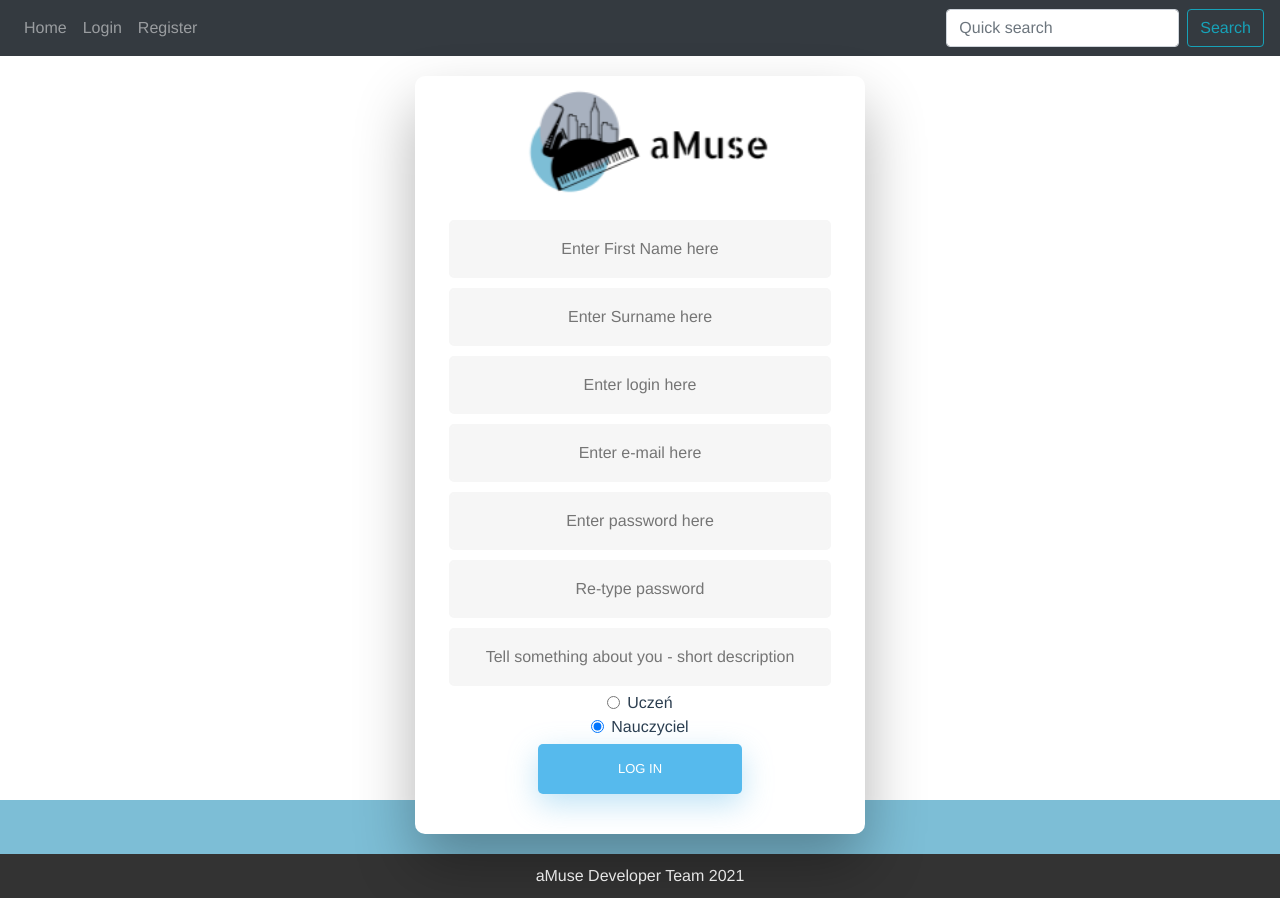
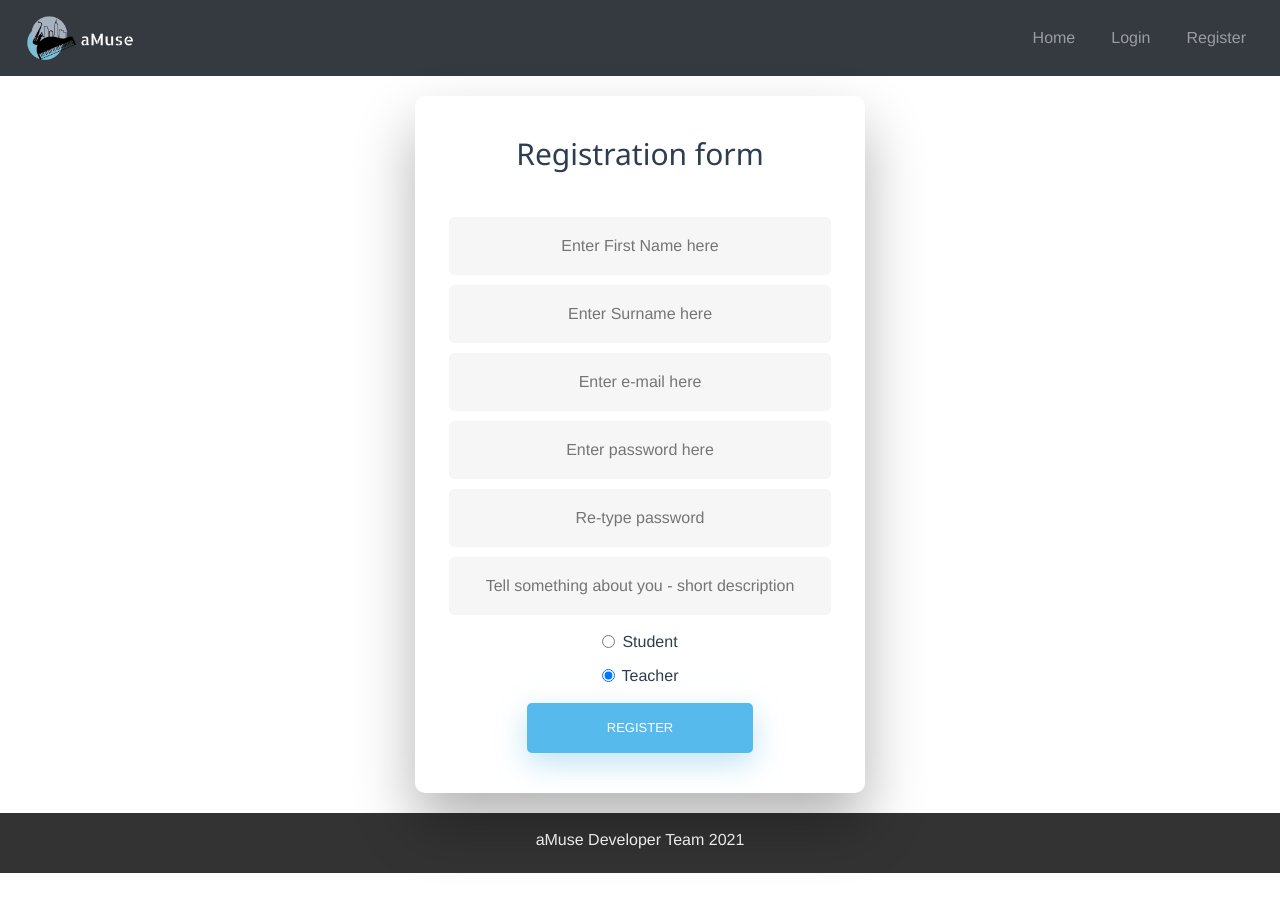
Before and after one commit to PatrykPawlowicz/aMuse_front-end, a Vue app: page /register in a window 1280 px wide. After the commit the page ends 873 px from the top, so only its background shows below. Built offline with nearby package versions, Linux system fonts and the light colour scheme.

Commit message:
register, login page, footer position update

```diff
--- a/public/index.html
+++ b/public/index.html
@@ -1,5 +1,5 @@
 <!DOCTYPE html>
-<html lang="">
+<html lang="en">
 
 
   <head>
@@ -20,7 +20,7 @@
       <strong>We're sorry but <%= htmlWebpackPlugin.options.title %> doesn't work properly without JavaScript enabled. Please enable it to continue.</strong>
     </noscript>
     <div id="app"></div>
-    <!-- built files will be auto injected -->
+
 
     <!--Bootstrap JS-->
     <script src="https://code.jquery.com/jquery-3.2.1.slim.min.js" integrity="sha384-KJ3o2DKtIkvYIK3UENzmM7KCkRr/rE9/Qpg6aAZGJwFDMVNA/GpGFF93hXpG5KkN" crossorigin="anonymous"></script>
--- a/src/App.vue
+++ b/src/App.vue
@@ -3,6 +3,17 @@
 </template>
 
 <style>
+html, body {
+	margin:0;
+	padding:0;
+  min-height: 100%;
+}
+#container {
+		min-height:100%;
+		position:relative;
+	}
+
+
 #app {
   font-family: Avenir, Helvetica, Arial, sans-serif;
   -webkit-font-smoothing: antialiased;
--- a/src/components/footerCom.vue
+++ b/src/components/footerCom.vue
@@ -4,11 +4,15 @@
 
 <style>
 #footer{
-  padding: 10px;
+  padding: 15px;
   text-align: center;
   clear: both;
   background-color: #333;
   color: white;
+	bottom:0;
+	width:100%;
+	height:60px;
+  text-align:center;
 
 }
 </style>
--- a/src/components/headerCom.vue
+++ b/src/components/headerCom.vue
@@ -1,7 +1,6 @@
 <template>
-    <header id="header">
-        <img src="../assets/aMuse_logo-2.png" alt="aMuse">
-    </header>
+    <div>
+    </div>
 </template>
 
 <style>
--- a/src/components/loginView.vue
+++ b/src/components/loginView.vue
@@ -4,7 +4,7 @@
 
     <!-- Logo -->
     <div class="fadeIn first">
-      <img src="..\assets\aMuse_logo-2.png" id="icon" alt="Logo Amuse" />
+      <h1 class="title">Login form</h1>
     </div>
 
     <!-- Login Form -->
@@ -24,14 +24,19 @@
 </template>
 
 <style>
+.title{
+margin: 40px 10px 40px 10px;
+font-family: 'Segoe UI';
+font-size: 30px;
 
+}
 html {
-  background-color: #7dbed6;
+  min-height: 100%;
 }
 
 body {
   font-family: "Poppins", sans-serif;
-  height: 100vh;
+  min-height: 100%;
 }
 
 a {
--- a/src/components/mainView.vue
+++ b/src/components/mainView.vue
@@ -10,8 +10,9 @@
 #main{
 margin: 1%;
 width: 74%;
-min-height: 400px;
+min-height: 100%;
 float: left;
+}
 
-}
+
 </style>
--- a/src/components/navBar.vue
+++ b/src/components/navBar.vue
@@ -3,9 +3,13 @@
   <button class="navbar-toggler" type="button" data-toggle="collapse" data-target="#navbarSupportedContent" aria-controls="navbarSupportedContent" aria-expanded="false" aria-label="Toggle navigation">
     <span class="navbar-toggler-icon"></span>
   </button>
-
+<nav>
+  <a class="navbar-brand" href="/">
+    <img src="../assets/logoaMuseWHITE.png" width="120" height="50" alt="">
+  </a>
+</nav>
   <div class="collapse navbar-collapse" id="navbarSupportedContent">
-    <ul class="navbar-nav mr-auto">
+    <ul class="navbar-nav ml-auto">
       <li class="nav-item">
         <a class="nav-link" href="/">Home</a>
       </li>
@@ -17,15 +21,12 @@
       </li>
     </ul>
     <router-view />
-    <form class="form-inline my-2 my-lg-0">
-      <input class="form-control mr-sm-2" type="search" placeholder="Quick search" aria-label="Search">
-      <button class="btn btn-outline-info my-2 my-sm-0" type="submit">Search</button>
-    </form>
   </div>
 </nav>
 </template>
 
 <style>
-
-
+.nav-item {
+  margin: 10px;
+}
 </style>
--- a/src/components/registerView.vue
+++ b/src/components/registerView.vue
@@ -4,31 +4,30 @@
 
     <!-- Logo -->
     <div class="fadeIn first">
-      <img src="..\assets\aMuse_logo-2.png" id="icon" alt="Logo Amuse" />
+      <h1 class="title">Registration form</h1>
     </div>
 
     <!-- Login Form -->
     <form>
       <input type="text" id="firstName" class="fadeIn second" name="register" placeholder="Enter First Name here">
       <input type="text" id="surname" class="fadeIn second" name="register" placeholder="Enter Surname here">
-      <input type="text" id="login" class="fadeIn third" name="register" placeholder="Enter login here">
       <input type="text" id="e-mail" class="fadeIn third" name="register" placeholder="Enter e-mail here">
       <input type="text" id="password" class="fadeIn fourth" name="register" placeholder="Enter password here">
       <input type="text" id="re-type_password" class="fadeIn fourth" name="register" placeholder="Re-type password">
       <input type="text" id="shortDescription" class="fadeIn fifth" name="register" placeholder="Tell something about you - short description"> <!--Gdy nauczyciel-->
-      <div class="form-check fadeIn fifth">
+      <div class="form-check fadeIn fifth radio">
          <input class="form-check-input" type="radio" name="flexRadioDefault" id="flexRadioDefault1">
         <label class="form-check-label" for="flexRadioDefault1">
-            Uczeń
+            Student
         </label>
       </div>
-      <div class="form-check fadeIn fifth">
+      <div class="form-check fadeIn fifth radio">
         <input class="form-check-input" type="radio" name="flexRadioDefault" id="flexRadioDefault2" checked>
         <label class="form-check-label" for="flexRadioDefault2">
-            Nauczyciel
+            Teacher
         </label>
         </div>
-      <input type="submit" class="fadeIn fourth" value="Log In">
+      <input type="submit" class="fadeIn fourth regBttn" value="Register">
     </form>
 
   </div>
@@ -37,13 +36,27 @@
 
 <style>
 
-html {
+.radio{
+  margin: 10px 0px 10px 0px;
+}
+.title{
+margin: 40px 10px 40px 10px;
+font-family: 'Segoe UI';
+font-size: 30px;
+
+}
+
+#formContent{
+background-color: #7dbed6;
+
+}
+.wrapper fadeInDown{
   background-color: #7dbed6;
 }
 
+
 body {
   font-family: "Poppins", sans-serif;
-  height: 100vh;
 }
 
 a {
--- a/src/pages/Home.vue
+++ b/src/pages/Home.vue
@@ -3,7 +3,7 @@
   <navBar />
   <mainView />
   <asideView />
-  <footerCom />
+  <footerCom class="homePage"/>
   <loginView />
 </template>
 
@@ -26,3 +26,9 @@ export default {
   }
 }
 </script>
+<style>
+.homePage{
+  position: absolute;
+
+}
+</style>
--- a/src/pages/LoginPage.vue
+++ b/src/pages/LoginPage.vue
@@ -1,7 +1,7 @@
 <template>
 <navBar />
 <loginView />
-<footerCom />
+<footerCom class="loginPage" />
 </template>
 
 <script>
@@ -17,3 +17,9 @@ export default {
   }
 }
 </script>
+<style>
+.loginPage{
+  position: absolute;
+
+}
+</style>
```
Also changed, not shown: package.json (+4 -4 lines), src/assets/logoaMuseWHITE.png (added), 1 other file (tests, documents, lock files or other folders).
